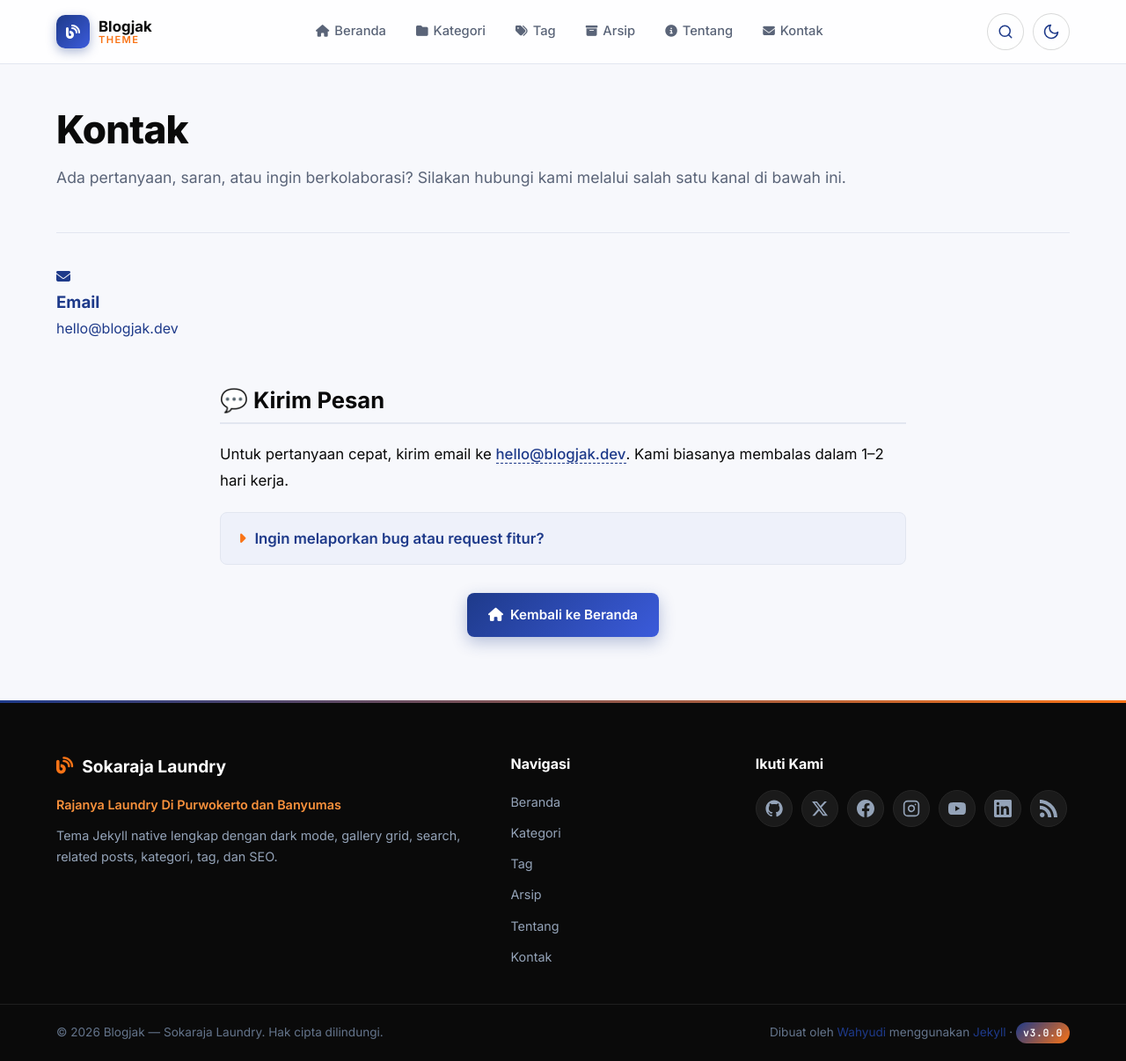
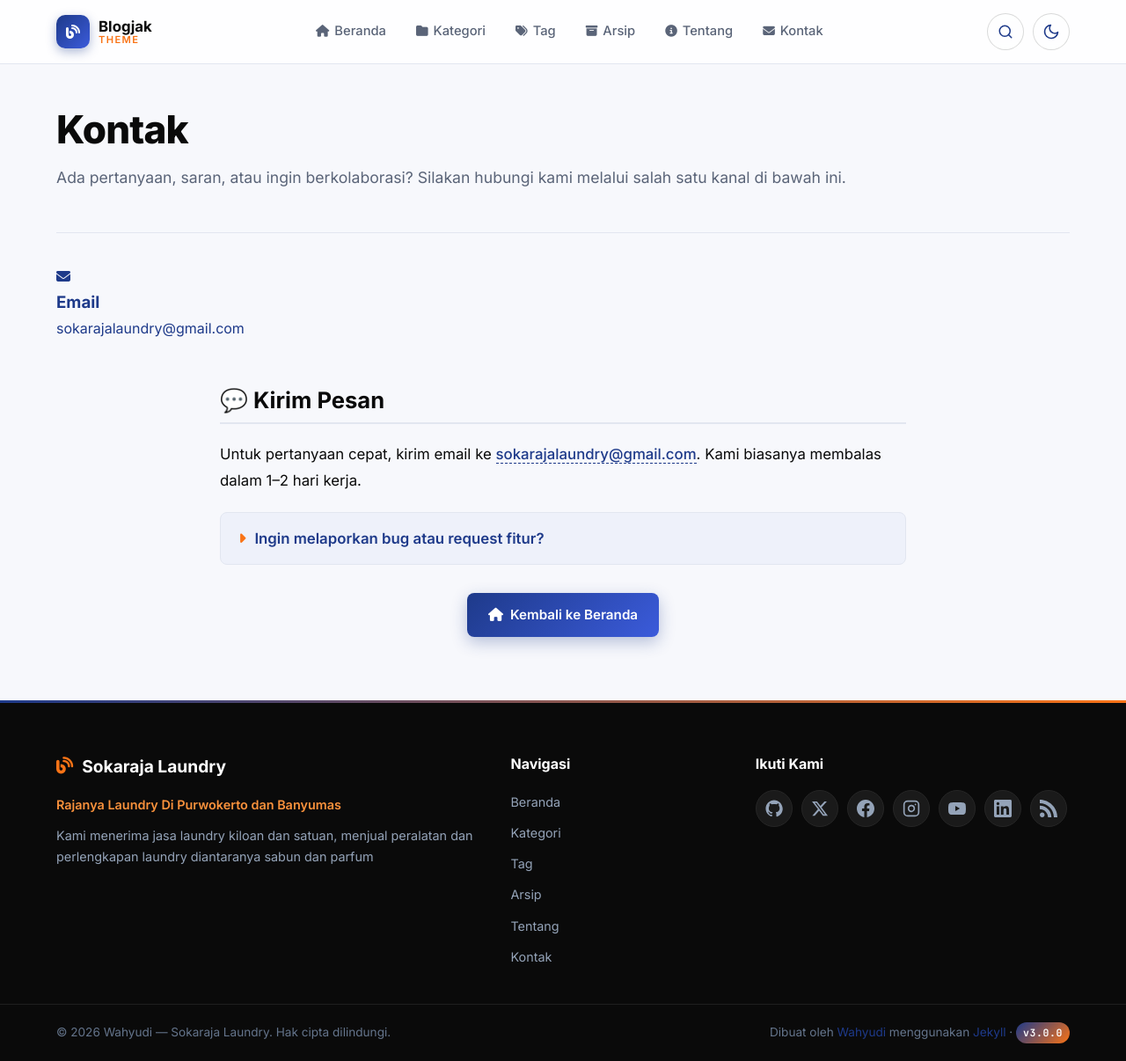
Before and after one commit to blogjak/blogjak-theme, a Jekyll site: the page built from contact.md, in a window 1280 px wide and 1206 px high. Shown: the whole window at 88% size. Built offline with Jekyll 4.4.1, drawn with Linux system fonts in a browser that asks for light colours.

Commit message:
Update _config.yml

```diff
--- a/_config.yml
+++ b/_config.yml
@@ -4,9 +4,9 @@
 
 title: "Sokaraja Laundry"
 tagline: "Rajanya Laundry Di Purwokerto dan Banyumas"
-description: "Tema Jekyll native lengkap dengan dark mode, gallery grid, search, related posts, kategori, tag, dan SEO."
-author: "Blogjak"
-email: "hello@blogjak.dev"
+description: "Kami menerima jasa laundry kiloan dan satuan, menjual peralatan dan perlengkapan laundry diantaranya sabun dan parfum"
+author: "Wahyudi"
+email: "sokarajalaundry@gmail.com"
 version: "3.0.0"
 
 # ====== URL & BASEURL ======
@@ -14,8 +14,8 @@ version: "3.0.0"
 # - GitHub Pages repo: baseurl: "/blogjak-theme"
 # - Root domain:       baseurl: ""
 # - Subfolder:         baseurl: "/nama-folder"
-url: "https://username.github.io"
-baseurl: "/blogjak-theme-v3"
+url: "https://sokarajalaundry.github.io"
+baseurl: ""
 
 # ====== Build Settings ======
 markdown: kramdown
```
